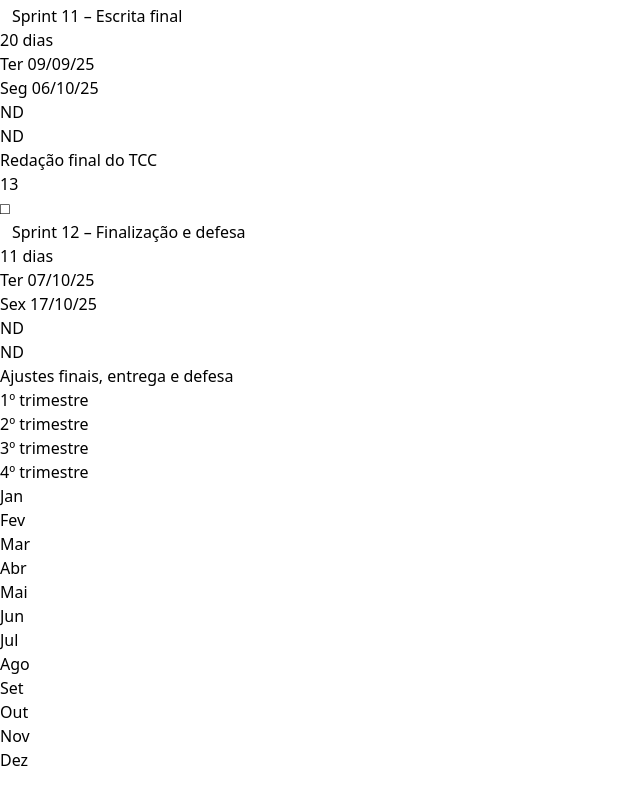
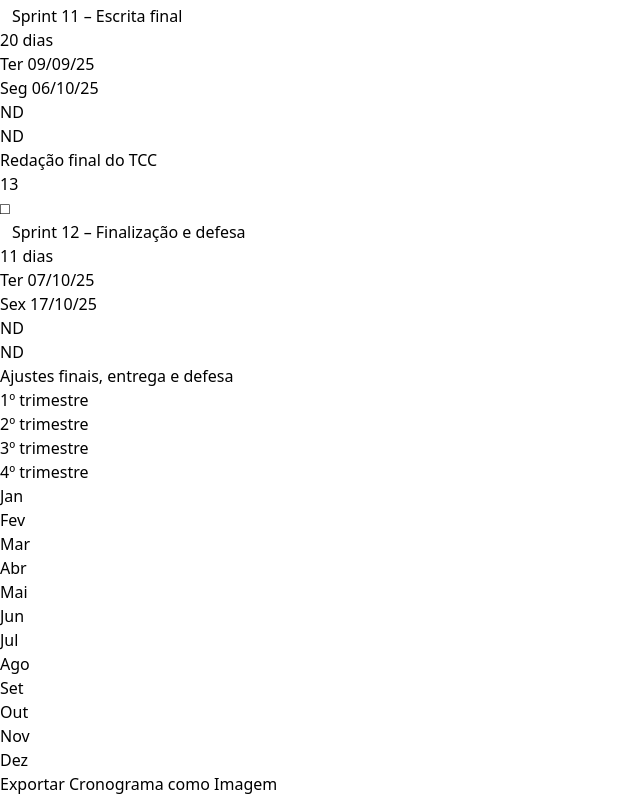
Before and after one commit to PedroReoli/Cronograma-de-Desenvolvimento-Gantt, a React (Vite) app: page / in a window 1280 px wide. Shown: the part 2636-3432 px from the top of the page, without its empty margins (0-640 px from the left). Before the commit the page ends 3408 px from the top, so only its background shows below. Built offline with nearby package versions, Linux system fonts and the light colour scheme.

Commit message:
Implementacao do Sistema de Exportacao

```diff
--- a/package.json
+++ b/package.json
@@ -12,10 +12,12 @@
     "format": "prettier --write ."
   },
   "dependencies": {
+    "html2canvas": "^1.4.1",
     "react": "^18.2.0",
     "react-dom": "^18.2.0"
   },
   "devDependencies": {
+    "@types/html2canvas": "^0.5.35",
     "@types/react": "^18.2.43",
     "@types/react-dom": "^18.2.17",
     "@typescript-eslint/eslint-plugin": "^6.14.0",
--- a/src/App.tsx
+++ b/src/App.tsx
@@ -1,9 +1,48 @@
 import GanttSchedule from '@/components/GanttSchedule'
+import { useRef } from 'react'
+import html2canvas from 'html2canvas'
 
 function App() {
+  const ganttRef = useRef<HTMLDivElement>(null)
+
+  const exportAsImage = async () => {
+    if (!ganttRef.current) return
+
+    try {
+      const canvas = await html2canvas(ganttRef.current, {
+        scale: 2, // Melhor qualidade
+        useCORS: true,
+        allowTaint: true,
+        backgroundColor: '#ffffff',
+        width: ganttRef.current.scrollWidth,
+        height: ganttRef.current.scrollHeight,
+      })
+
+      const image = canvas.toDataURL('image/png', 1.0)
+      const link = document.createElement('a')
+      link.download = `cronograma-falaatipica-${new Date().toISOString().split('T')[0]}.png`
+      link.href = image
+      link.click()
+    } catch (error) {
+      console.error('Erro ao exportar imagem:', error)
+      alert('Erro ao exportar imagem. Tente novamente.')
+    }
+  }
+
   return (
     <div className="min-h-screen bg-white p-4">
-      <GanttSchedule />
+      <div ref={ganttRef}>
+        <GanttSchedule />
+      </div>
+
+      <div className="mt-6 flex justify-center">
+        <button
+          onClick={exportAsImage}
+          className="px-6 py-3 bg-blue-600 text-white rounded-lg hover:bg-blue-700 transition-colors font-medium shadow-md hover:shadow-lg"
+        >
+          Exportar Cronograma como Imagem
+        </button>
+      </div>
     </div>
   )
 }
```
Also changed, not shown: 1 other file (tests, documents, lock files or other folders).
